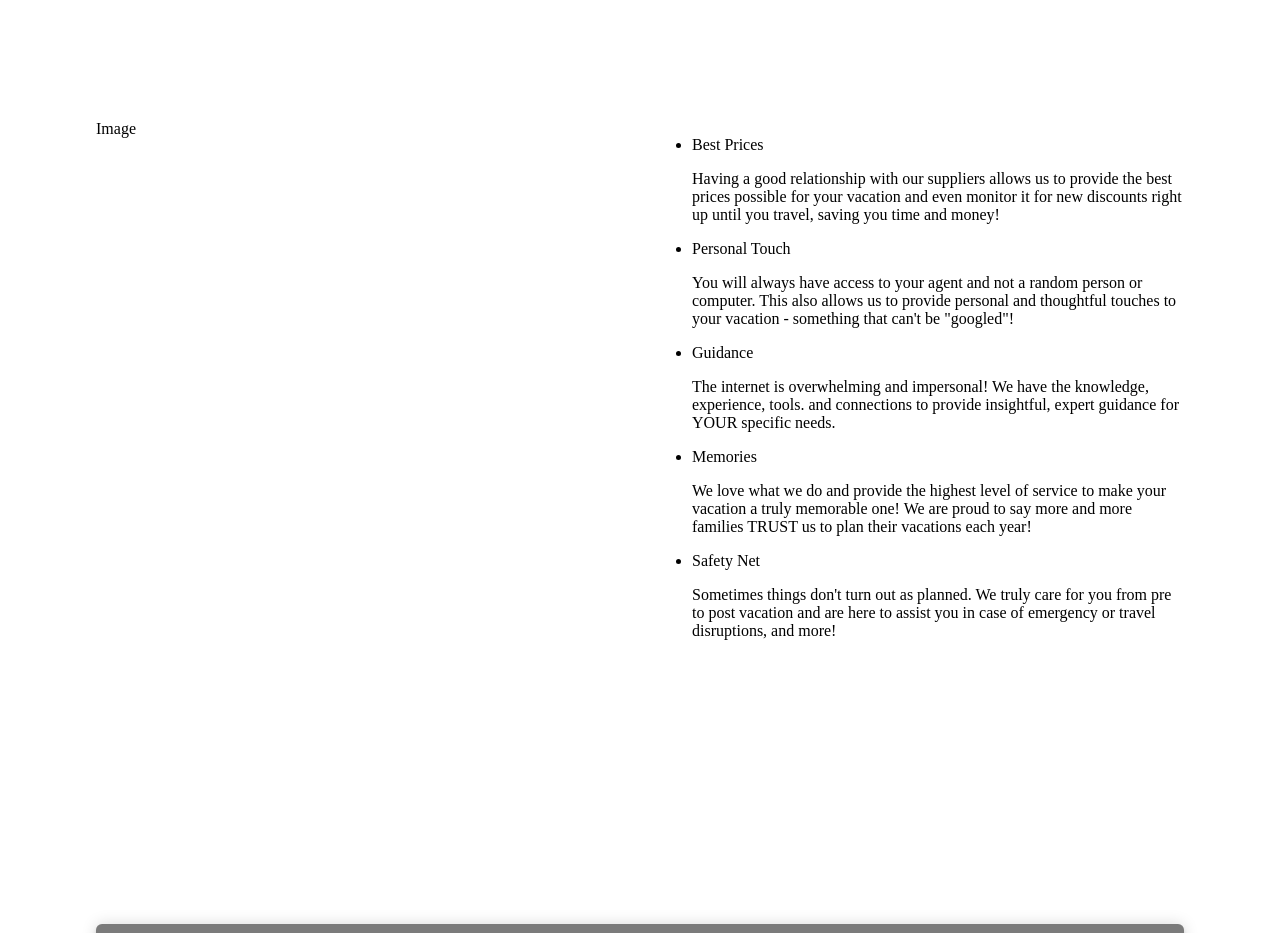
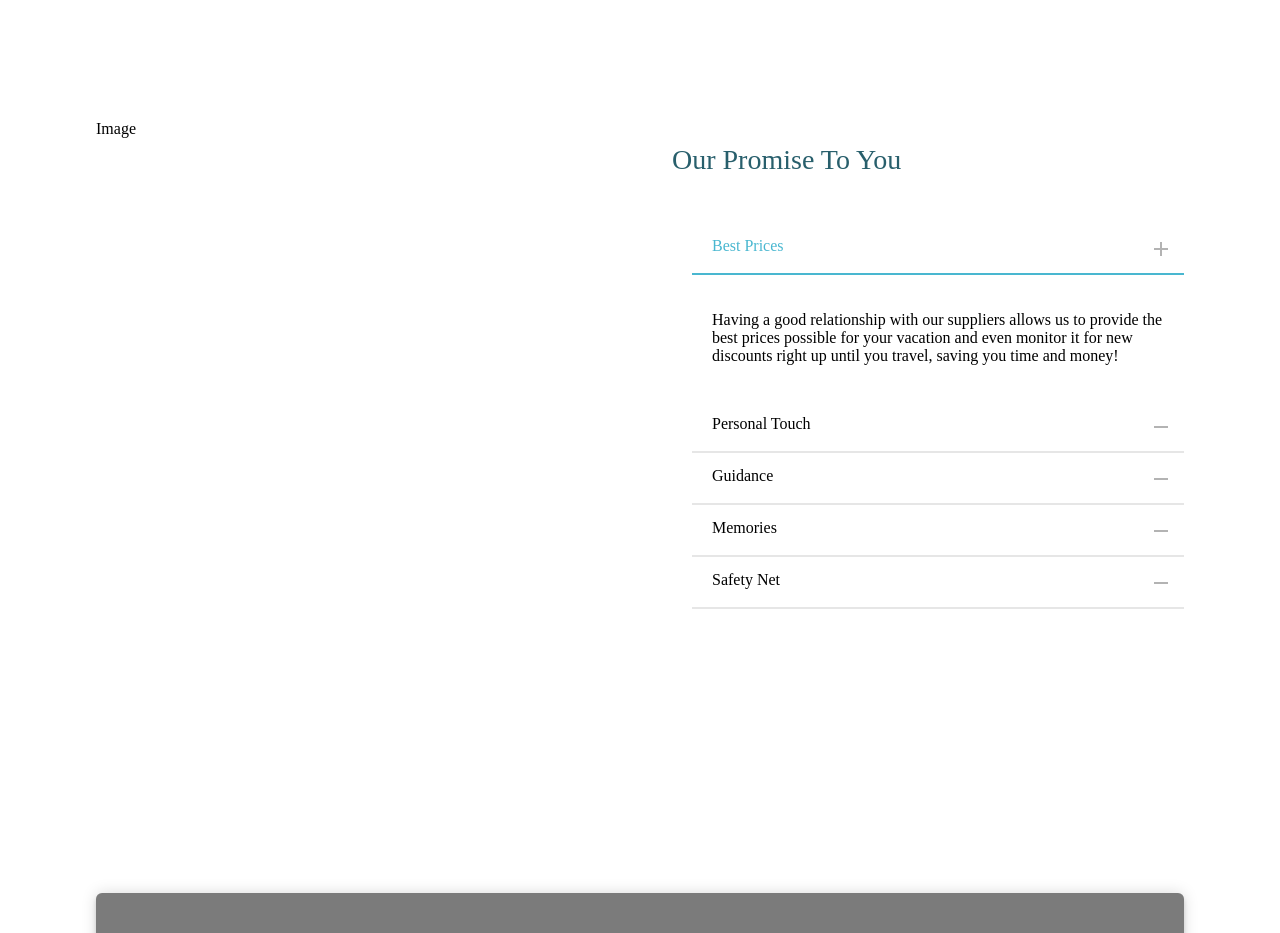
Before and after one commit to graysonlee123/vacations-with-character, a Nuxt app: page / in a window 1280 px wide. Shown: the part 8340-9273 px from the top of the page. Built offline with nearby package versions, Linux system fonts and the light colour scheme; what @splidejs/vue-splide would draw is missing.

Commit message:
adds dropdown component

```diff
--- a/components/Dropdown.vue
+++ b/components/Dropdown.vue
@@ -1,11 +1,38 @@
 <template>
-  <div class="dropdown">
-    <ul>
-      <li v-for="{ label, text } of items" :key="label">
-        <p>
-          <span>{{ label }}</span>
-        </p>
-        <p>{{ text }}</p>
+  <div>
+    <h2 class="title">{{ title }}</h2>
+    <ul class="dropdowns">
+      <li
+        v-for="({ label, text }, index) of items"
+        :key="makeSlug(label)"
+        class="dropdown"
+        :class="{ 'is-open': index === openedItem }"
+      >
+        <div class="label">
+          <button
+            class="button"
+            @click="e => handleClick(e, index)"
+            :aria-expanded="index === openedItem ? 'true' : 'false'"
+            :aria-controls="`#${makeSlug(label)}`"
+          >
+            {{ label }}
+          </button>
+        </div>
+        <transition
+          name="dropdown"
+          @enter="handleTransitionEnter"
+          @after-enter="handleTransitionAfterEnter"
+          @leave="handleTransitionLeave"
+        >
+          <div
+            :id="makeSlug(label)"
+            :aria-hidden="index === openedItem ? 'false' : 'true'"
+            class="content"
+            v-show="index === openedItem"
+          >
+            <p class="text">{{ text }}</p>
+          </div>
+        </transition>
       </li>
     </ul>
   </div>
@@ -14,12 +41,153 @@
 <script>
 export default {
   props: {
+    title: {
+      type: String,
+      required: true,
+    },
     items: {
       type: Array,
       required: true,
     },
   },
+  data() {
+    return {
+      openedItem: 0,
+    }
+  },
+  methods: {
+    handleClick(e, index) {
+      e.preventDefault()
+
+      if (this.openedItem === index) {
+        this.openedItem = -1
+      } else {
+        this.openedItem = index
+      }
+    },
+    handleTransitionEnter(el) {
+      const width = getComputedStyle(el).width
+
+      el.style.width = width
+      el.style.position = 'absolute'
+      el.style.visibility = 'hidden'
+      el.style.height = 'auto'
+
+      const height = getComputedStyle(el).height
+
+      el.style.width = null
+      el.style.position = null
+      el.style.visibility = null
+      el.style.height = 0
+
+      // Force repaint
+      getComputedStyle(el).height
+
+      // Request animation
+      requestAnimationFrame(() => {
+        el.style.height = height
+      })
+    },
+    handleTransitionAfterEnter(el) {
+      el.style.height = 'auto'
+    },
+    handleTransitionLeave(el) {
+      const height = getComputedStyle(el).height
+
+      el.style.height = height
+
+      // Force repaint
+      getComputedStyle(el).height
+
+      // Request animation
+      requestAnimationFrame(() => {
+        el.style.height = 0
+      })
+    },
+    makeSlug(text) {
+      return text.replace(' ', '-').trim().toLowerCase()
+    },
+  },
 }
 </script>
 
-<style lang="scss" scoped></style>
+<style lang="scss" scoped>
+@use '~/assets/scss/abstracts' as a;
+@use '~/assets/scss/mixins' as m;
+
+.dropdowns {
+  list-style: none;
+}
+
+.title {
+  @include m.header;
+  color: a.color('deep-ocean');
+  margin-bottom: 46px;
+  padding-left: 20px;
+}
+
+.text {
+  padding: 20px;
+}
+
+.button {
+  appearance: none;
+  background: none;
+  border: none;
+  font: inherit;
+  line-height: inherit;
+  letter-spacing: inherit;
+  color: inherit;
+
+  position: relative;
+  display: block;
+  width: 100%;
+  padding: 14px 20px 18px;
+
+  cursor: pointer;
+
+  text-align: left;
+  font-weight: 500;
+
+  border-bottom: 2px solid a.color('very-light-gray');
+
+  transition: color 150ms ease, border-color 150ms ease;
+
+  &::after,
+  &::before {
+    content: '';
+    position: absolute;
+    top: 50%;
+    right: 1rem;
+    width: 14px;
+    height: 2px;
+    background-color: a.color('light-gray');
+  }
+
+  &::after {
+    transition: 150ms ease transform 150ms;
+  }
+}
+
+.is-open {
+  .button {
+    color: a.color('ocean');
+    border-color: a.color('ocean');
+
+    &::after {
+      transform: rotate(90deg);
+    }
+  }
+}
+
+.dropdown-enter-active,
+.dropdown-leave-active {
+  transition: height 300ms ease;
+  overflow: hidden;
+}
+
+.dropdown-enter,
+.dropdown-leave-to {
+  height: 0;
+}
+</style>
--- a/pages/index.vue
+++ b/pages/index.vue
@@ -34,7 +34,7 @@
       <Row>
         <Column :width="6"> Image </Column>
         <Column :width="6">
-          <Dropdown :items="promiseDropdownItems" />
+          <Dropdown :items="promiseDropdownItems" title="Our Promise To You" />
         </Column>
       </Row>
     </Container>
```
Also changed, not shown: assets/scss/base/_fonts.scss (+8 -0 lines).
